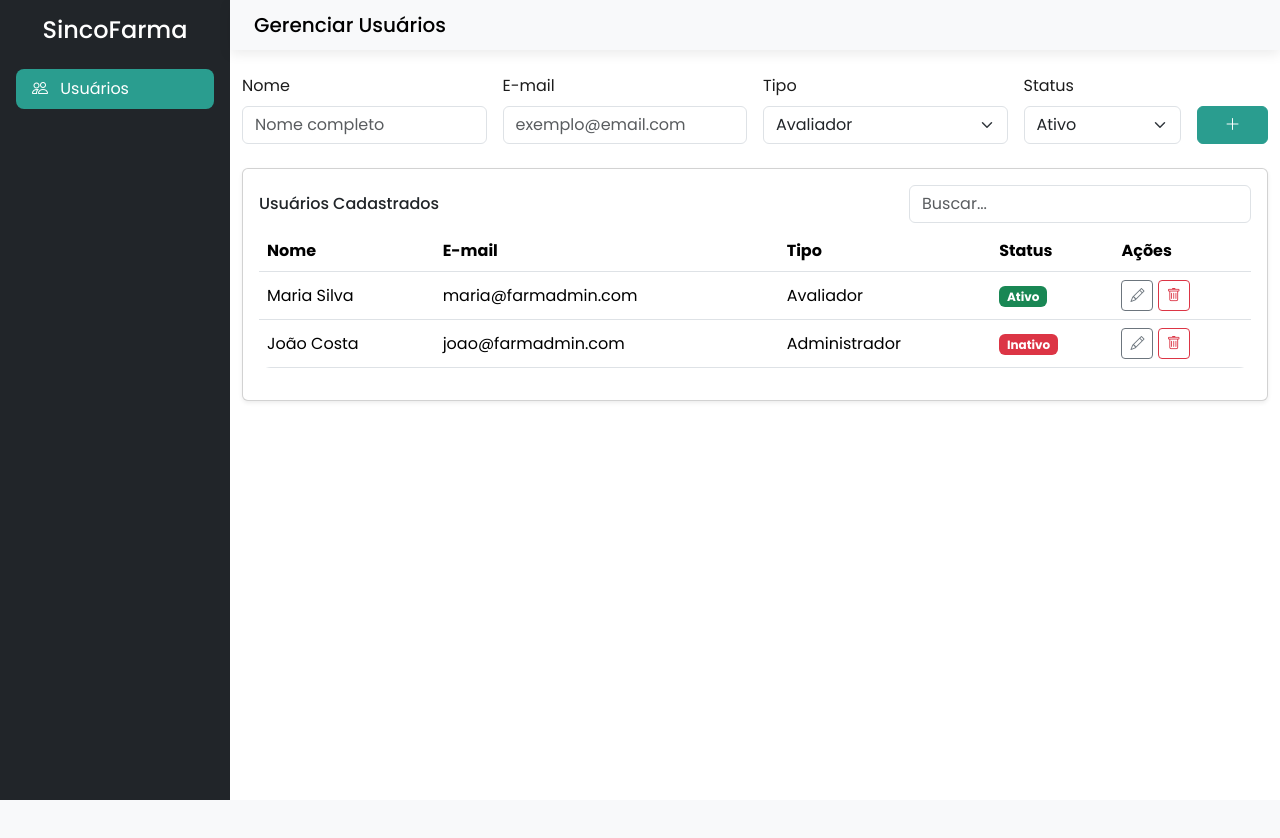
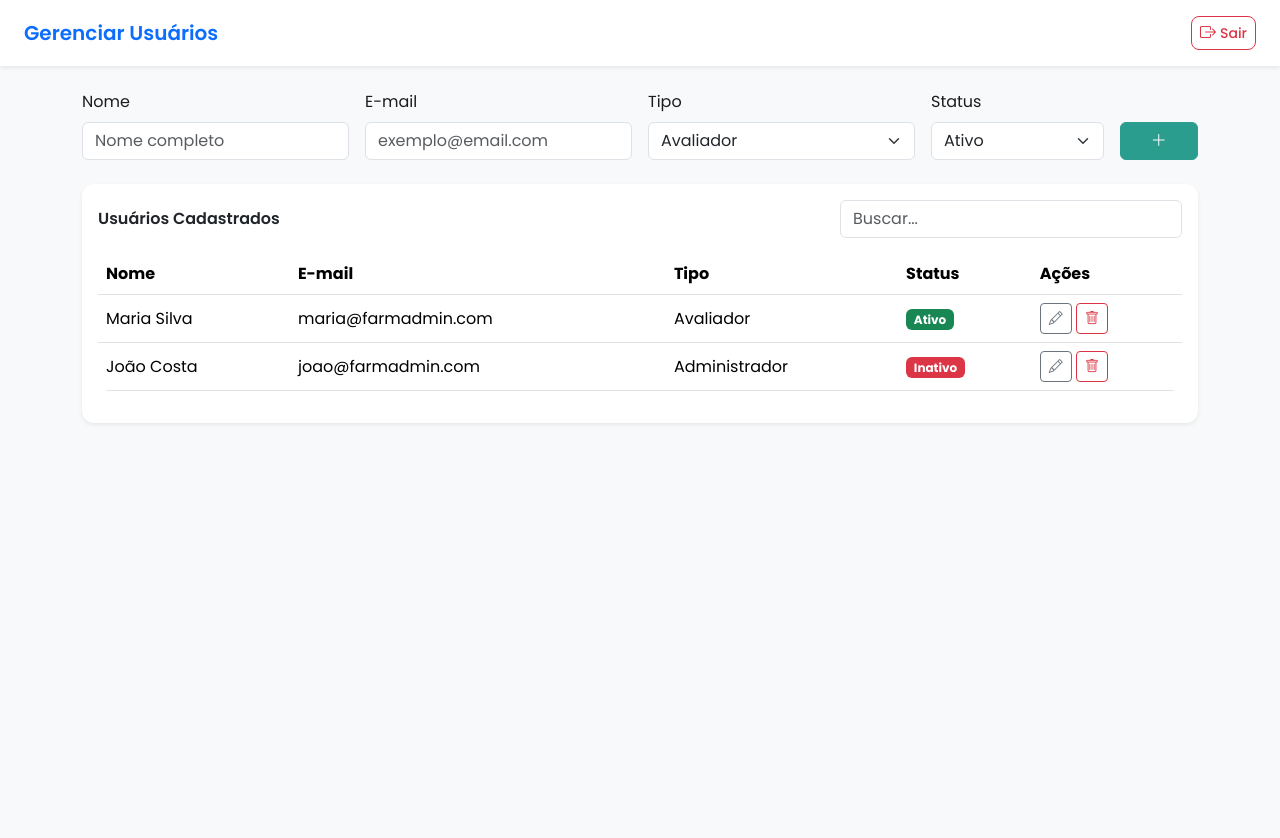
Before and after one commit to lucasppl/saas-sinconfarma-df, a website: page html/usuarios.html in a window 1280 px wide. Before the commit the page ends 800 px from the top, so only its background shows below. Drawn offline with nearby package versions, Linux system fonts and the light colour scheme.

Commit message:
Reformulação da Página

```diff
--- a/html/usuarios.html
+++ b/html/usuarios.html
@@ -1,69 +1,68 @@
 <!DOCTYPE html>
 <html lang="pt-BR">
 <head>
-  <meta charset="UTF-8">
-  <meta name="viewport" content="width=device-width, initial-scale=1.0">
-  <title>Painel SincoFarma - Usuários</title>
-  <link href="https://cdn.jsdelivr.net/npm/bootstrap@5.3.3/dist/css/bootstrap.min.css" rel="stylesheet">
-  <link href="https://cdn.jsdelivr.net/npm/bootstrap-icons@1.11.3/font/bootstrap-icons.css" rel="stylesheet">
-      <link rel="shortcut icon" href="/img/logo.png" type="image/x-icon">
-  <link rel="stylesheet" href="../style/adm-panel.css">
+  <meta charset="UTF-8" />
+  <meta name="viewport" content="width=device-width, initial-scale=1.0" />
+  <title>SincoFarma - Gerenciar Usuários</title>
+
+  <link href="https://cdn.jsdelivr.net/npm/bootstrap@5.3.3/dist/css/bootstrap.min.css" rel="stylesheet" />
+  <link href="https://cdn.jsdelivr.net/npm/bootstrap-icons@1.11.3/font/bootstrap-icons.css" rel="stylesheet" />
+  <link rel="shortcut icon" href="/img/logo.png" type="image/x-icon" />
+  <link rel="stylesheet" href="../style/adm-panel.css" />
 </head>
 <body>
-  <div class="d-flex" id="wrapper">
-
-    <!-- Sidebar -->
-    <aside class="sidebar bg-dark text-white p-3">
-      <h4 class="text-center mb-4">SincoFarma</h4>
-      <ul class="nav flex-column">
-        <li class="nav-item"><a href="usuarios.html" class="nav-link text-white active"><i class="bi bi-people"></i> Usuários</a></li>
-      </ul>
-    </aside>
-
-    <!-- Conteúdo -->
-    <main class="content flex-grow-1">
-      <nav class="navbar navbar-light bg-light px-4">
-        <span class="navbar-brand mb-0 h5">Gerenciar Usuários</span>
+  <!-- Navbar -->
+  <nav class="navbar navbar-light bg-white shadow-sm py-3 px-4 d-flex justify-content-between align-items-center">
+  <span class="navbar-brand mb-0 h5 fw-semibold text-primary">Gerenciar Usuários</span>
+  <button class="btn btn-outline-danger btn-sm d-flex align-items-center gap-1">
+    <i class="bi bi-box-arrow-right"></i>
+    Sair
+  </button>
 </nav>
 
-      <div class="container py-4">
+  <!-- Conteúdo principal -->
+  <main class="container py-4">
     <!-- Formulário -->
     <form class="mb-4">
       <div class="row g-3 align-items-end">
-            <div class="col-md-3">
+        <div class="col-md-3 col-sm-6">
           <label class="form-label">Nome</label>
-              <input type="text" class="form-control" placeholder="Nome completo">
+          <input type="text" class="form-control" placeholder="Nome completo" />
         </div>
-            <div class="col-md-3">
+        <div class="col-md-3 col-sm-6">
           <label class="form-label">E-mail</label>
-              <input type="email" class="form-control" placeholder="exemplo@email.com">
+          <input type="email" class="form-control" placeholder="exemplo@email.com" />
         </div>
-            <div class="col-md-3">
+        <div class="col-md-3 col-sm-6">
           <label class="form-label">Tipo</label>
           <select class="form-select">
             <option>Avaliador</option>
             <option>Administrador</option>
           </select>
         </div>
-            <div class="col-md-2">
+        <div class="col-md-2 col-sm-6">
           <label class="form-label">Status</label>
           <select class="form-select">
             <option>Ativo</option>
             <option>Inativo</option>
           </select>
         </div>
-            <div class="col-md-1">
-              <button class="btn btn-primary w-100"><i class="bi bi-plus-lg"></i></button>
+        <div class="col-md-1 col-12">
+          <button class="btn btn-primary w-100 mt-sm-0 mt-2">
+            <i class="bi bi-plus-lg"></i>
+          </button>
         </div>
       </div>
     </form>
 
     <!-- Tabela -->
     <div class="card p-3 shadow-sm">
-          <div class="d-flex justify-content-between align-items-center mb-2">
-            <h6 class="m-0">Usuários Cadastrados</h6>
-            <input type="text" class="form-control w-auto" placeholder="Buscar...">
+      <div class="d-flex justify-content-between align-items-center mb-3 flex-wrap gap-2">
+        <h6 class="m-0 fw-semibold">Usuários Cadastrados</h6>
+        <input type="text" class="form-control w-auto" placeholder="Buscar..." />
       </div>
+
+      <div class="table-responsive">
         <table class="table table-hover align-middle">
           <thead>
             <tr>
@@ -100,7 +99,6 @@
       </div>
     </div>
   </main>
-  </div>
 
   <script src="https://cdn.jsdelivr.net/npm/bootstrap@5.3.3/dist/js/bootstrap.bundle.min.js"></script>
 </body>
--- a/sass/adm-panel/adm-panel.scss
+++ b/sass/adm-panel/adm-panel.scss
@@ -1,6 +1,5 @@
-// ----------------------
-// VARIÁVEIS
-// ----------------------
+@use "sass:color";
+
 $primary: #2a9d8f;
 $secondary: #264653;
 $light: #f8f9fa;
@@ -8,79 +7,80 @@
 $shadow: 0 4px 12px rgba(0, 0, 0, 0.08);
 
 @import url("https://fonts.googleapis.com/css2?family=Poppins:wght@400;500;600;700&display=swap");
-// ----------------------
-// ESTILOS GERAIS
-// ----------------------
+
+
 body {
   font-family: "Poppins", sans-serif;
   background-color: $light;
   color: $dark;
+  margin: 0;
+  padding: 0;
+  overflow-x: hidden;
 }
 
-.sidebar {
-  width: 230px;
-  min-height: 100vh;
-  position: fixed;
+.navbar {
+  box-shadow: $shadow;
+  background-color: #fff;
 
-  .nav-link {
+  .btn-outline-danger {
+    font-weight: 500;
     border-radius: 0.5rem;
-    margin-bottom: 0.5rem;
     transition: all 0.2s ease;
 
-    i { margin-right: 8px; }
+    &:hover {
+      background-color: $primary;
+      border-color: $primary;
+      color: #fff;
+    }
 
-    &.active, &:hover {
-      background-color: $primary;
-      color: #fff !important;
+    i {
+      font-size: 1rem;
     }
   }
 }
 
-.content {
-  margin-left: 230px;
+
+main {
   min-height: 100vh;
-  background-color: #fff;
 }
 
-.navbar {
+.card {
+  border: none;
+  border-radius: 0.75rem;
   box-shadow: $shadow;
 }
 
-// ----------------------
-// COMPONENTES
-// ----------------------
-.card-custom {
-  background-color: #fff;
-  border: none;
-  border-radius: 1rem;
-  box-shadow: $shadow;
-  padding: 1.5rem;
-  transition: transform 0.2s ease;
-
-  h6 {
-    font-weight: 600;
-    color: $secondary;
-  }
-
-  &:hover {
-    transform: translateY(-3px);
-  }
-
-  &.success { border-left: 5px solid #2a9d8f; }
-  &.info { border-left: 5px solid #00b4d8; }
-  &.warning { border-left: 5px solid #e76f51; }
-}
-
-// Tabela
 .table {
   background-color: #fff;
   border-radius: 0.75rem;
   overflow: hidden;
 }
 
-// Botões
 .btn-primary {
   background-color: $primary;
   border-color: $primary;
-  &:hover { background-color: darken($primary, 8%); }
+
+  &:hover {
+    background-color: color.adjust($primary, $lightness: -8%);
+  }
 }
+
+@media (max-width: 768px) {
+  form .row > div {
+    flex: 0 0 100%;
+    max-width: 100%;
+  }
+
+  form button {
+    margin-top: 0.5rem;
+  }
+
+  .container {
+    padding: 1rem !important;
+  }
+
+  .table-responsive {
+    overflow-x: auto;
+    -webkit-overflow-scrolling: touch;
+  }
+}
```
Also changed, not shown: style/adm-panel.css, 1 other file. Lines whose indentation alone changed are shown as unchanged.
